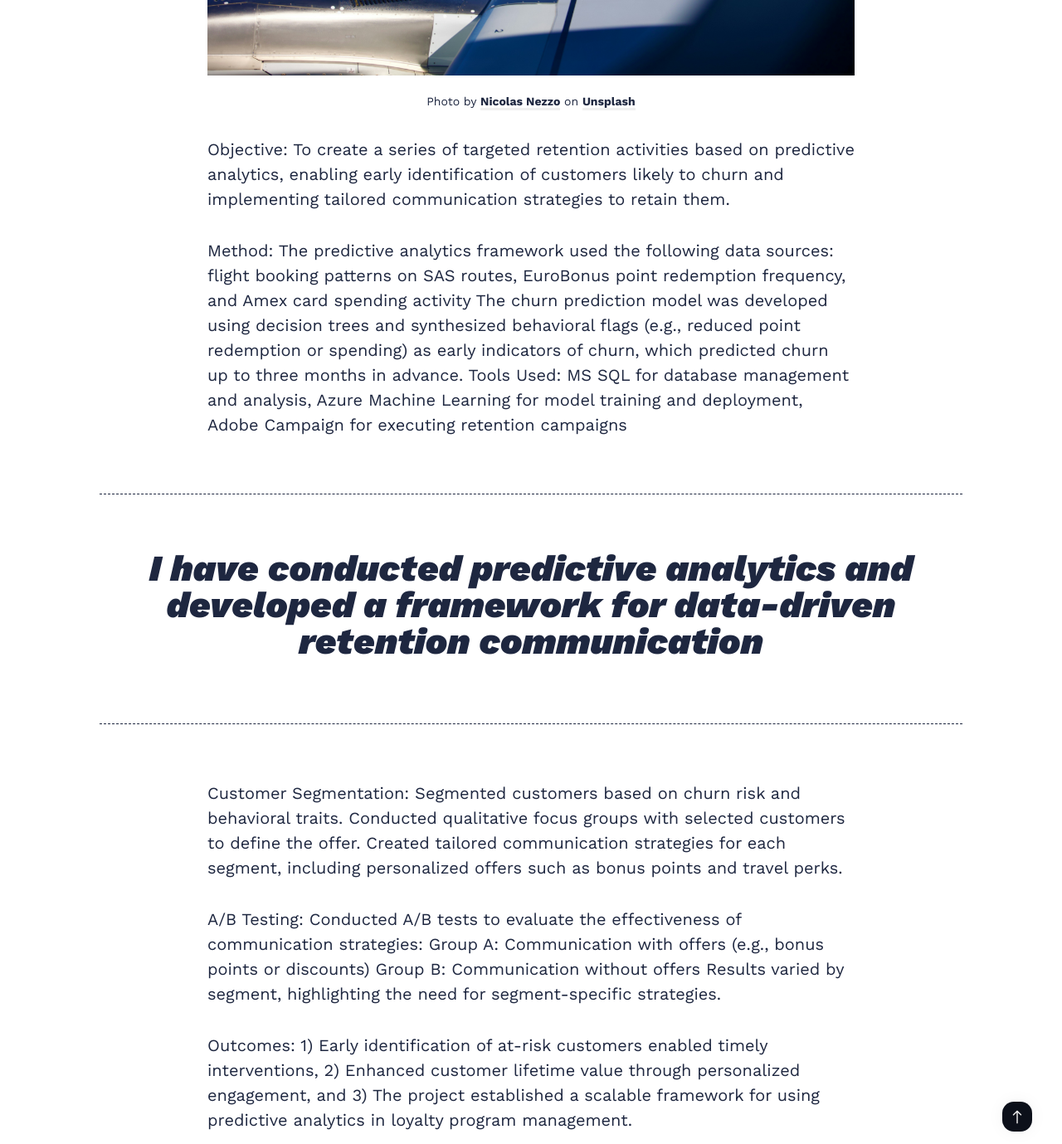
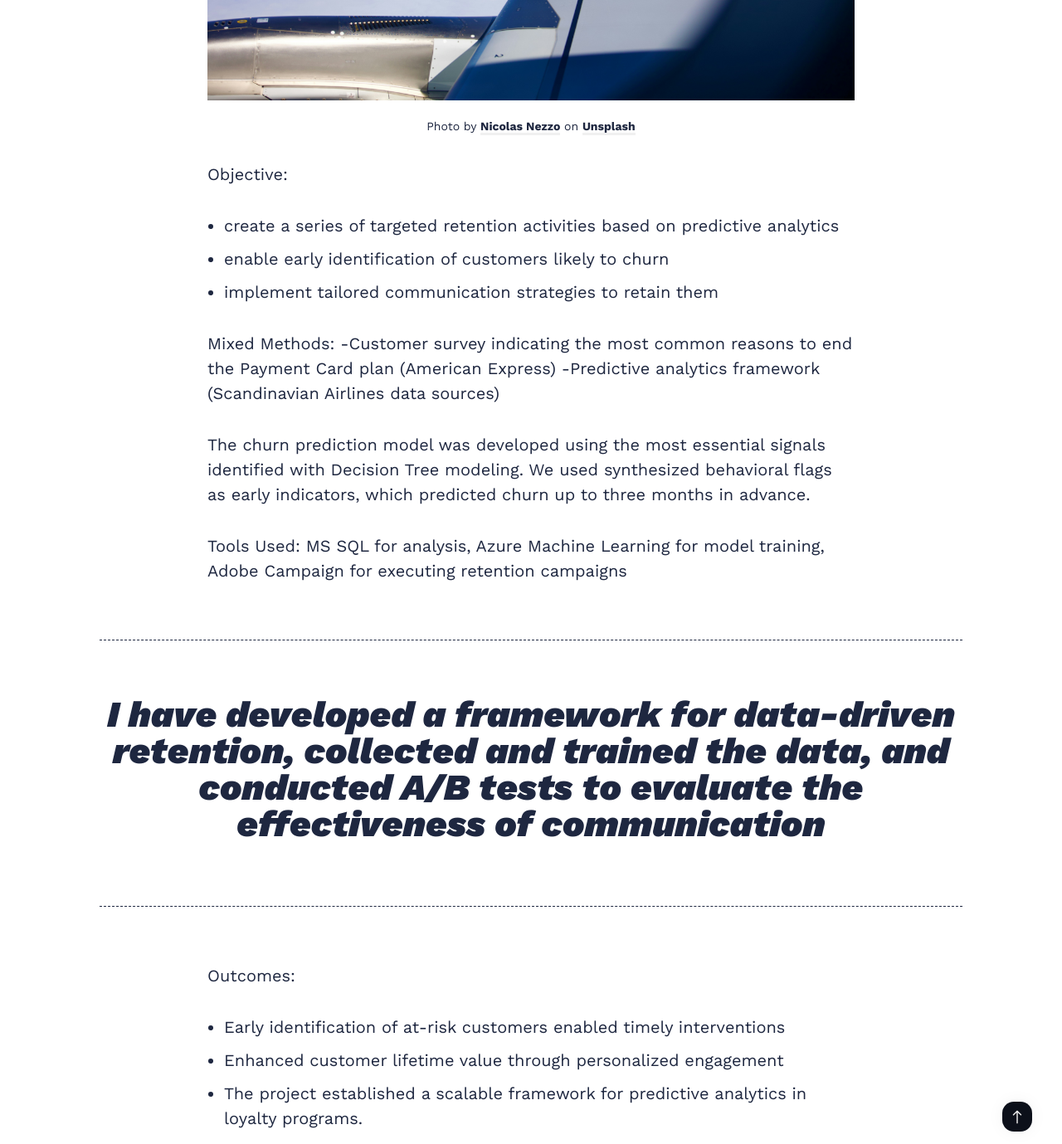
Before and after one commit to kargam0167/kargam0167.github.io, a Jekyll site: the page built from _posts/2018-11-12-do-what-you-can-with-what-you-have-where-you-are.markdown, in a window 1280 px wide and 1400 px high, scrolled down 1795 px, cut to the strip 0-1379 px from the top of the window. Shown: the whole strip at 83% size. Built offline with Jekyll 4.4.1, drawn with Linux system fonts in a browser that asks for light colours; nearby versions of some CDN libraries; some of the changed text lies outside the part shown.

Commit message:
Update 2018-11-12-do-what-you-can-with-what-you-have-where-you-are.markdown

```diff
--- a/_posts/2018-11-12-do-what-you-can-with-what-you-have-where-you-are.markdown
+++ b/_posts/2018-11-12-do-what-you-can-with-what-you-have-where-you-are.markdown
@@ -6,29 +6,33 @@ date:   2023-12-02 10:01:35 +0300
 image:  '/images/07.jpg'
 tags:   [retention, airlines, loyalty]
 ---
-The American Express-SAS EuroBonus co-brand card is a loyalty solution that enables EuroBonus members to earn points on everyday spending outside airline transactions. While the program has successfully attracted a large customer base, it faced challenges with inactive customers at risk of churning. This case study outlines a data-driven retention initiative to identify and re-engage at-risk customers early in their churn journey. The initiative targeted inactive EuroBonus co-branded cardholders, leveraging predictive analytics to retain high-value customers.
+The American Express-SAS EuroBonus co-brand card is a loyalty solution that enables Scandinavian Airlines loyalty program EuroBonus members to earn points on everyday spending outside airline transactions. While the program has successfully attracted a large customer base, it faced challenges with inactive customers at risk of churning from financial products such as the American Express Payment Card.
+I have developed a data-driven retention initiative with colleagues to identify and re-engage at-risk customers early in their customer journey. The initiative targeted EuroBonus co-branded cardholders, leveraging predictive analytics to retain high-value customers.
 
 ![Work]({{site.baseurl}}/images/07-1.jpg)
 *Photo by [Nicolas Nezzo](https://unsplash.com/@nicolasnezzo) on [Unsplash](https://unsplash.com/)*
 
-Objective: To create a series of targeted retention activities based on predictive analytics, enabling early identification of customers likely to churn and implementing tailored communication strategies to retain them.
+Objective:
+- create a series of targeted retention activities based on predictive analytics
+- enable early identification of customers likely to churn
+- implement tailored communication strategies to retain them
 
-Method: The predictive analytics framework used the following data sources: flight booking patterns on SAS routes, EuroBonus point redemption frequency, and Amex card spending activity
-The churn prediction model was developed using decision trees and synthesized behavioral flags (e.g., reduced point redemption or spending) as early indicators of churn, which predicted churn up to three months in advance.
-Tools Used: MS SQL for database management and analysis, Azure Machine Learning for model training and deployment, Adobe Campaign for executing retention campaigns
-
-> I have conducted predictive analytics and developed a framework for data-driven retention communication
-
-Customer Segmentation: Segmented customers based on churn risk and behavioral traits. Conducted qualitative focus groups with selected customers to define the offer.
-Created tailored communication strategies for each segment, including personalized offers such as bonus points and travel perks.
-
-A/B Testing: Conducted A/B tests to evaluate the effectiveness of communication strategies:
-Group A: Communication with offers (e.g., bonus points or discounts)
-Group B: Communication without offers
-Results varied by segment, highlighting the need for segment-specific strategies.
+Mixed Methods:
+-Customer survey indicating the most common reasons to end the Payment Card plan (American Express)
+-Predictive analytics framework (Scandinavian Airlines data sources)
 
 
-Outcomes: 1) Early identification of at-risk customers enabled timely interventions, 2) Enhanced customer lifetime value through personalized engagement, and 3) The project established a scalable framework for using predictive analytics in loyalty program management.
+The churn prediction model was developed using the most essential signals identified with Decision Tree modeling. We used synthesized behavioral flags as early indicators, which predicted churn up to three months in advance.
+
+Tools Used: MS SQL for analysis, Azure Machine Learning for model training, Adobe Campaign for executing retention campaigns
+
+> I have developed a framework for data-driven retention, collected and trained the data, and conducted A/B tests to evaluate the effectiveness of communication
+
+
+Outcomes:
+- Early identification of at-risk customers enabled timely interventions
+- Enhanced customer lifetime value through personalized engagement
+- The project established a scalable framework for predictive analytics in loyalty programs.
 
 <div class="gallery-box">
   <div class="gallery">
```
